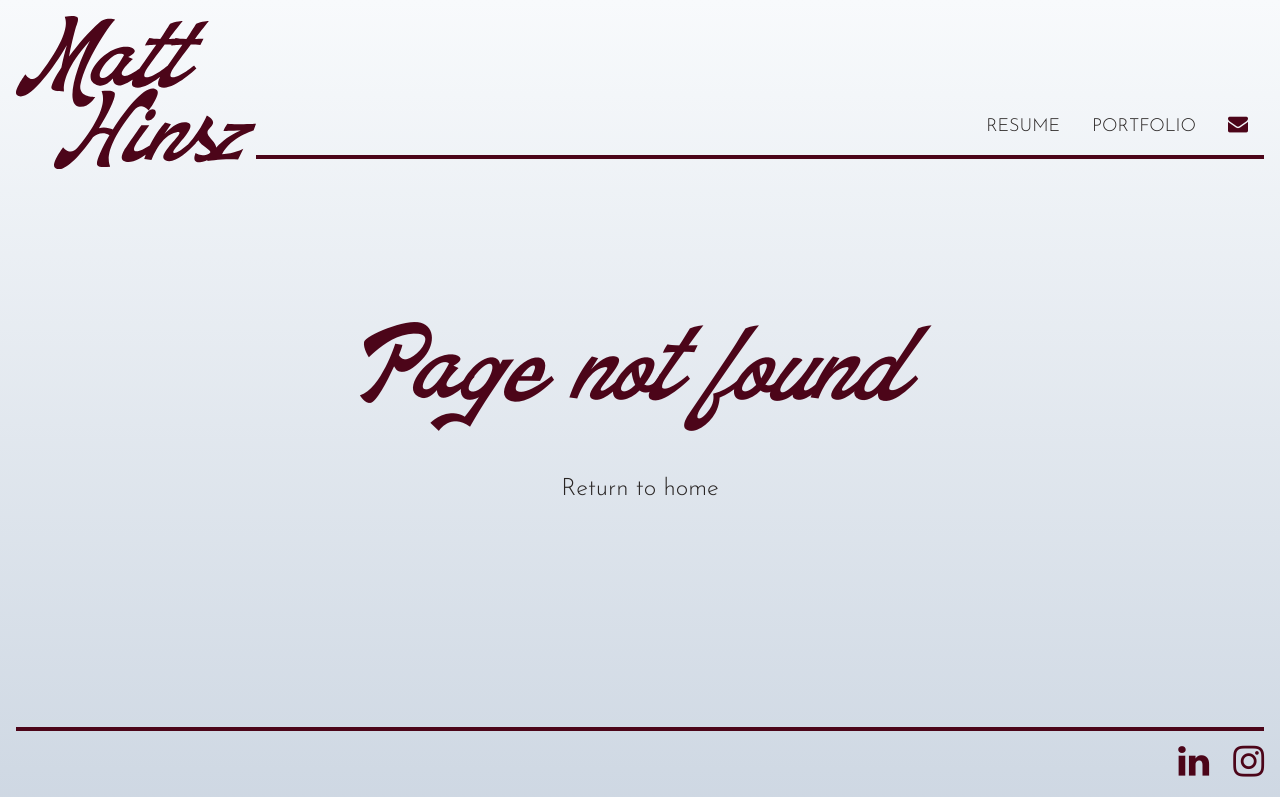
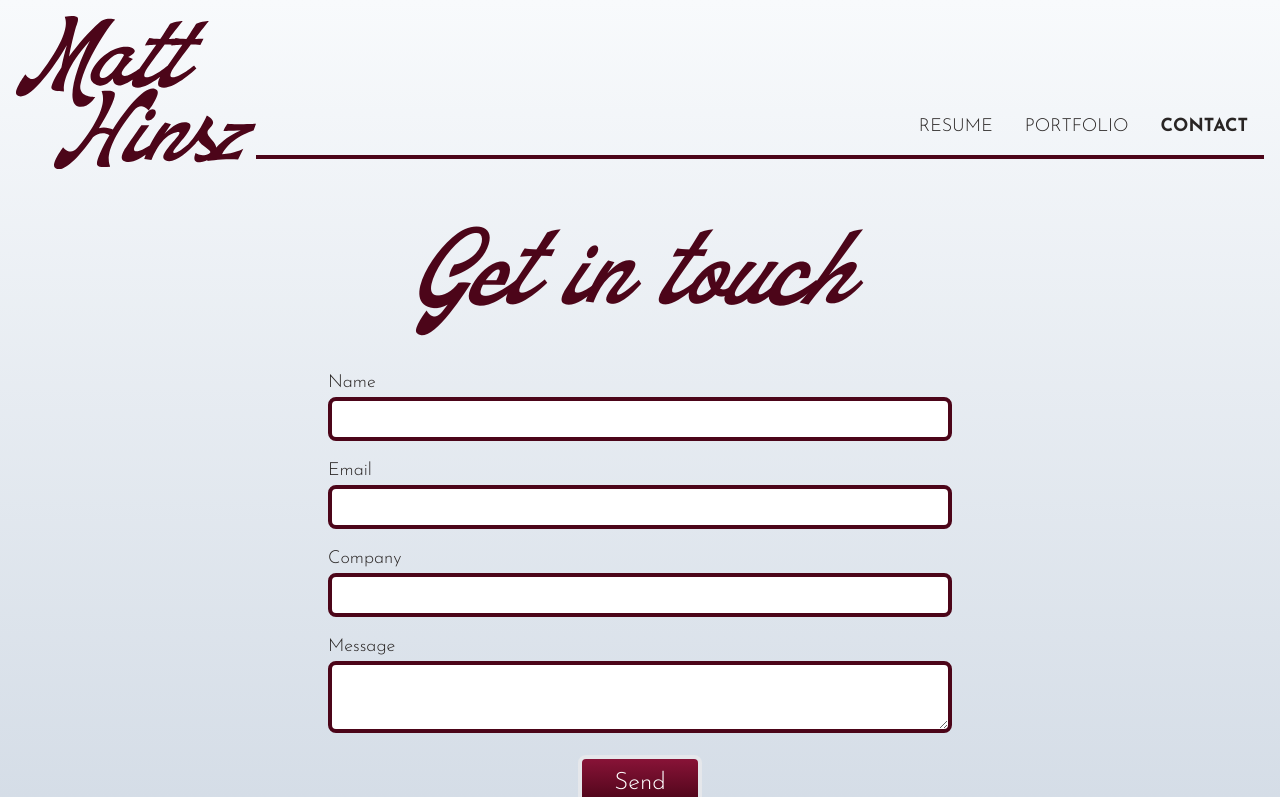
Before and after one commit to mhinsz/Matt-Hinsz-Portfolio, a React (Vite) app: page /contact in a window 1280 px wide. Before the commit this address had no page. Shown: the top 797 px of the page. Built offline with nearby package versions, Linux system fonts and the light colour scheme.

Commit message:
Contact form

```diff
--- a/index.html
+++ b/index.html
@@ -24,6 +24,12 @@
     }
   </script>
   <body class="text-stone-800 bg-gradient-to-b from-slate-50 to-slate-300 m-auto max-w-7xl text-lg">
+    <form name="contact" netlify netlify-honeypot="bot-field" hidden>
+      <input type="text" name="name" />
+      <input type="email" name="email" />
+      <input type="text" name="company" />
+      <textarea name="message"></textarea>
+    </form>
     <div id="root" class="min-h-screen"></div>
     <script type="module" src="/src/main.jsx"></script>
   </body>
--- a/src/App.jsx
+++ b/src/App.jsx
@@ -4,6 +4,7 @@ import './App.css'
 import Default from "./components/Default";
 import Resume from "./components/Resume";
 import Portfolio from "./components/Portfolio";
+import Contact from "./components/Contact";
 import LayoutRoot from './components/LayoutRoot';
 import Error from "./components/Error";
 
@@ -15,7 +16,8 @@ const router = createBrowserRouter([
     children: [
       { path: '/', element: <Default />},
       { path: '/resume', element: <Resume />},
-      { path: '/portfolio', element: <Portfolio /> }
+      { path: '/portfolio', element: <Portfolio /> },
+      { path: '/contact', element: <Contact /> },
     ]
   },
 ]);
--- /dev/null
+++ b/src/components/Contact.jsx
@@ -0,0 +1,40 @@
+import { motion } from "framer-motion";
+import FormField from "./FormField";
+
+const labelClasses = 'block mt-4 w-full';
+const divClass= 'resume text-left flex flex-col flex-wrap md:flex-row my-16 w-full justify-center';
+const inputClasses = 'border-4 rounded-lg border-rose-950 w-full py-1 px-2';
+
+function Contact(){
+
+    return(
+        <motion.div
+            initial="hidden"
+            animate="visible"
+            exit={{opacity:0}}
+            variants={{
+                hidden:{opacity:0,x:-100},
+                visible: {opacity:1,x:0,transition:{staggerChildren:0.075}}
+            }}
+            layout
+            className={divClass}
+        >
+            <h1 className="text-5xl md:text-8xl mb-6 text-center text-rose-950 w-full">Get in touch</h1>
+            <form name="contact" className="w-full md:w-1/2">
+                <input type="hidden" name="form-name" value="contact" />
+
+                <FormField name="name" type="text" required>Name</FormField>
+                <FormField name="email" type="email" required>Email</FormField>
+                <FormField name="company" type="text">Company</FormField>
+                <FormField name="message" type="text" textarea required>Message</FormField>
+                <motion.div variants={{
+                    hidden:{opacity:0,y:50},
+                    visible:{opacity:1,y:0}
+                }} className="text-center">
+                    <button type="submit" className="pb-1 pt-2 px-8 mt-3 border-4 rounded-lg text-2xl bg-gradient-to-b text-white from-rose-900 to-rose-950">Send</button>
+                </motion.div>
+            </form>
+        </motion.div>
+    );
+}
+export default Contact;
--- /dev/null
+++ b/src/components/FormField.jsx
@@ -0,0 +1,21 @@
+import { motion } from "framer-motion";
+
+const labelClasses = 'block mt-4 w-full';
+const inputClasses = 'border-4 rounded-lg border-rose-950 w-full py-1 px-2';
+
+function FormField({children,name,textarea,...props}){
+    return (
+        <motion.div variants={{
+            hidden:{opacity:0,y:50},
+            visible:{opacity:1,y:0}
+        }}>
+            <label htmlFor={name} className={labelClasses}>{children}</label>
+            {textarea ?
+                <textarea className={inputClasses} name={name} {...props}></textarea>
+                :
+                <input className={inputClasses} name={name} {...props} />
+            }
+        </motion.div>
+    );
+}
+export default FormField;
--- a/src/components/Navigation.jsx
+++ b/src/components/Navigation.jsx
@@ -15,7 +15,11 @@ function Navigation({onChange}){
                         Portfolio
                     </NavLink>
                 </li>
-                <li className={navClasses}><a href="mailto:mdhh123@gmail.com" target="_blank" className="fa fa-envelope text-rose-950 text-xl"></a></li>
+                <li className={navClasses}>
+                    <NavLink className={({isActive}) => isActive ? 'font-bold' : undefined} to='/contact'>
+                        Contact
+                    </NavLink>
+                </li>
             </ul>
         </div>
     );
```
